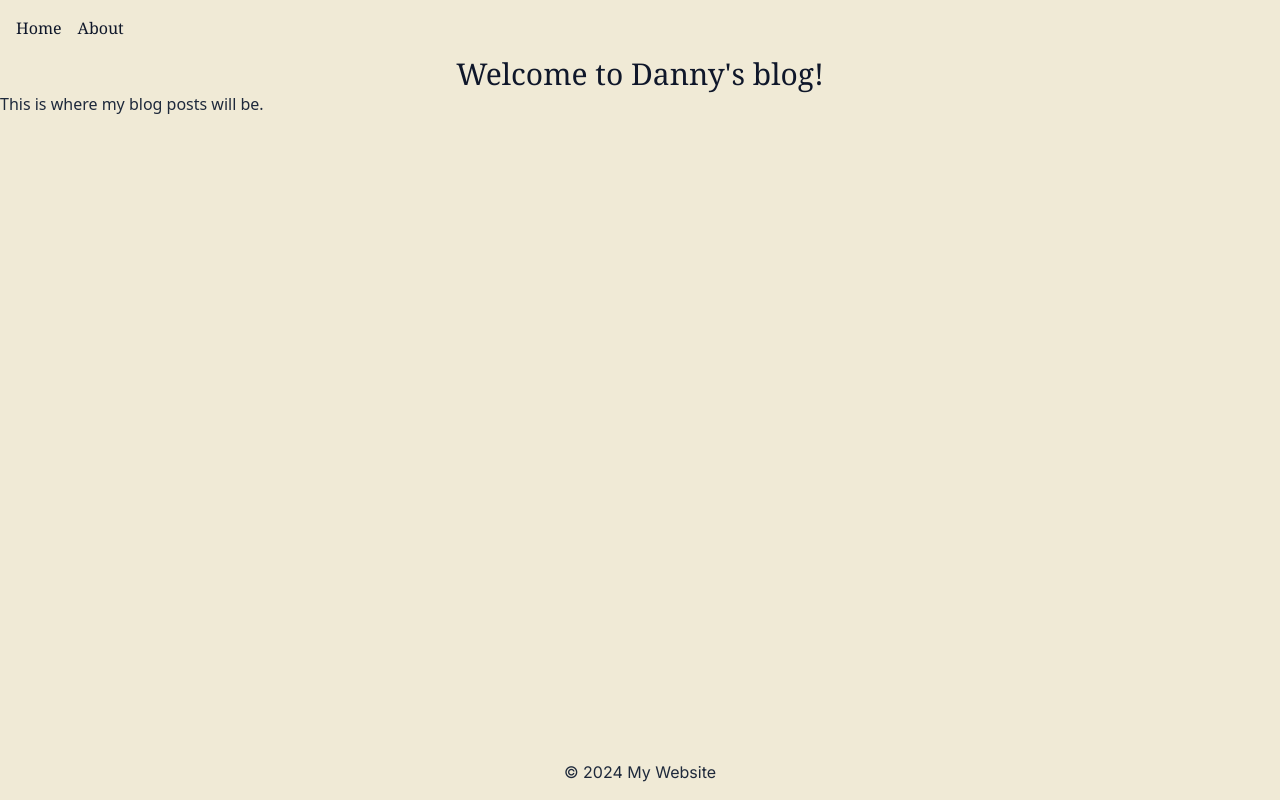
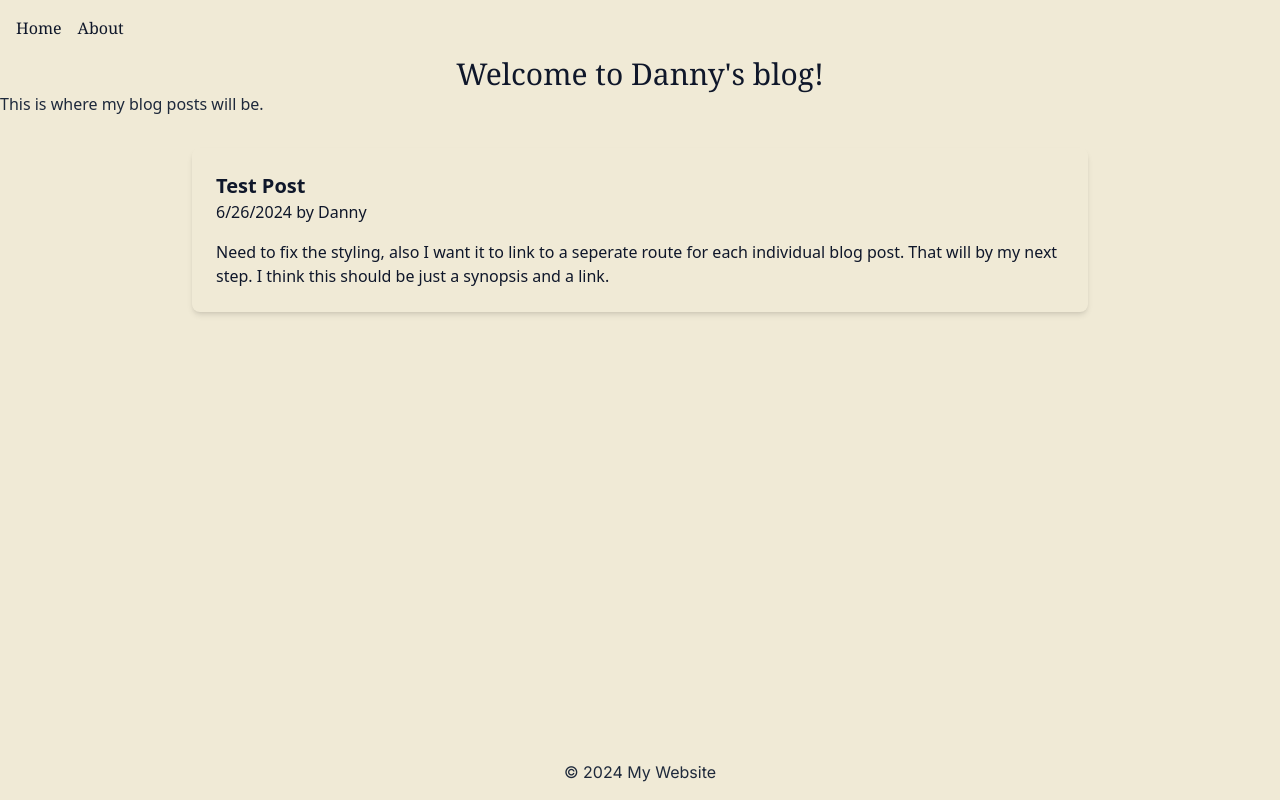
Before and after one commit to lannyducas/blog, a Next.js app: page / in a window 1280 px wide. Built offline with nearby package versions, Linux system fonts and the light colour scheme.

Commit message:
added react blogpost component and added it to homepage. It isn't what I want, but this is just a prototype to make sure my react components function as they should in NextJS

```diff
--- a/src/app/page.tsx
+++ b/src/app/page.tsx
@@ -1,6 +1,6 @@
 import React from 'react';
-
 import Header from '../components/Header';
+import BlogPost from '../components/BlogPost';
 
   export default function Home() {
   return (
@@ -9,6 +9,12 @@ import Header from '../components/Header';
       <main className="flex-grow">
         <h1 className="text-primary-900 text-3xl text-center font-display">Welcome to Danny&#39;s blog!</h1>
         <p className="text-primary-800 font-body">This is where my blog posts will be.</p>
+        <BlogPost
+          title="Test Post"
+          date="6/26/2024"
+          author="Danny"
+          content="Need to fix the styling, also I want it to link to a seperate route for each individual blog post.  That will by my next step. I think this should be just a synopsis and a link."
+        />
       </main>
 
       <footer className="bg-gray-800 bg-opacity-80 p-4 text-primary-800 text-center">
--- /dev/null
+++ b/src/components/BlogPost.tsx
@@ -0,0 +1,22 @@
+import React from 'react';
+
+interface BlogPostProps {
+    title: string;
+    date: string;
+    author: string;
+    content: string;
+}
+
+const BlogPost: React.FC<BlogPostProps> = ({ title, date, author, content }) => {
+    return (
+        <article className="font-body text-primary-900 max-w-4xl mx-auto my-8 p-6 bg-white rounded-lg shadow-md">
+            <h2 className="text-xl font-bold">{title}</h2>
+                <p className="text-gray-600">{date} by {author}</p>
+        <div className="mt-4 text-gray-800">
+            {content}
+        </div>
+    </article>
+    );
+};
+
+export default BlogPost;
```
